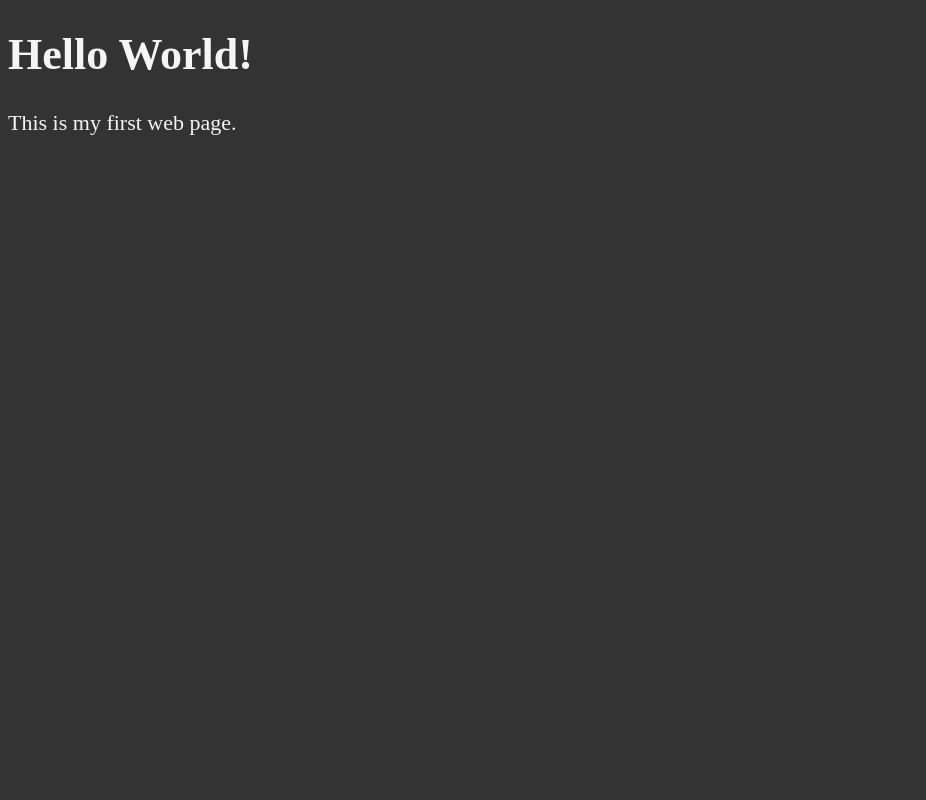
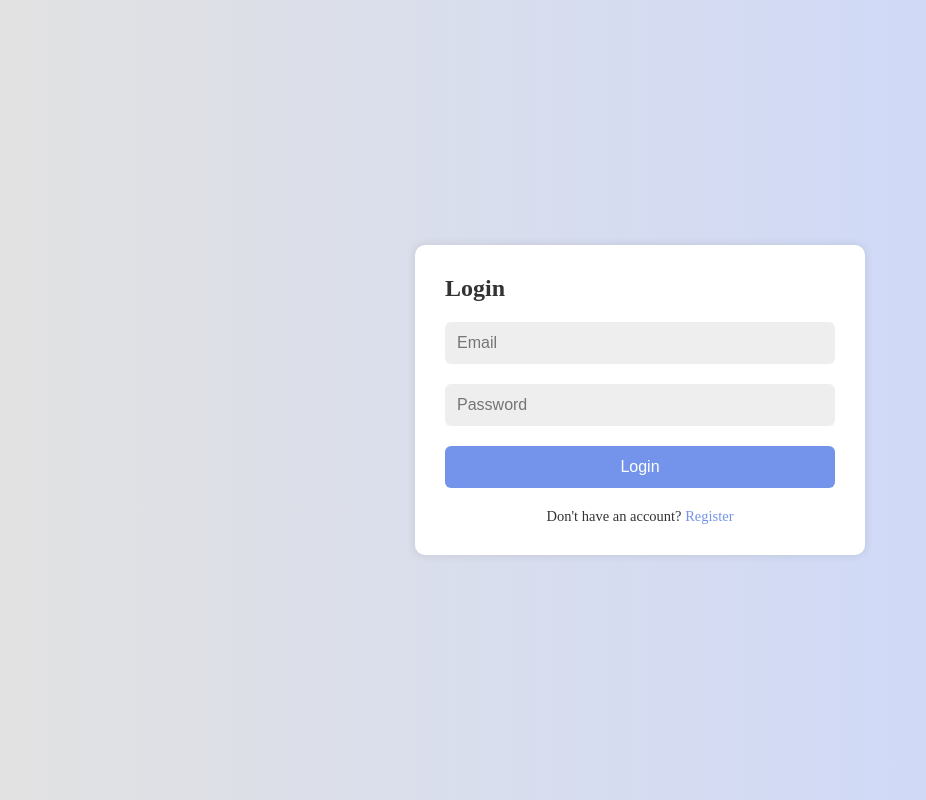
Before and after one commit to Asif091/MoovyDoovy, a PHP site: page / in a window 1280 px wide. Shown: the whole page, without its empty margins (0-926 px from the left). Run offline with PHP 8.4, Linux system fonts and the light colour scheme.

Commit message:
login page

```diff
--- a/CSE370 Project/index.html
+++ b/CSE370 Project/index.html
@@ -1,15 +1,23 @@
 <!DOCTYPE html>
 <html lang="en">
+  <head>
+    <title>MoovyDoovy</title>
+    <link rel="icon" href="MoovyDoovy_icon.png" />
+    <link rel="stylesheet" href="main.css" />
+  </head>
 
-<head>
-    <title>MoovyDoovy</title>
-    <link rel="icon" href="MoovyDoovy_icon.png">
-    <link rel="stylesheet" href="main.css">
-</head>
+  <body>
+    <div class="container">
+      <div class="form-box" id="login-form">
+        <form action="">
+          <h2>Login</h2>
 
-<body>
-    <h1>Hello World!</h1>
-    <p>This is my first web page.</p>
-</body>
-
+          <input type="email" name="email" placeholder="Email" required />
+          <input type="password" name="password" placeholder="Password" required />
+          <button type="submit" name="login">Login</button>
+          <p>Don't have an account? <a href="#">Register</a></p>
+        </form>
+      </div>
+    </div>
+  </body>
 </html>
--- a/CSE370 Project/main.css
+++ b/CSE370 Project/main.css
@@ -1,8 +1,70 @@
-html {
-    font-size: 22px;
+* {
+  margin: 0;
+  padding: 0;
+  box-sizing: border-box;
 }
 
 body {
-    background-color: #333;
-    color: whitesmoke;
+  display: flex;
+  justify-content: center;
+  align-items: center;
+  min-height: 100vh;
+  background: linear-gradient(to right, #e2e2e2, #c9d6ff);
+  color: #333;
 }
+
+.container {
+  margin: 0 15px;
+}
+
+.form-box {
+  width: 100%;
+  max-width: 450px;
+  padding: 30px;
+  background: #fff;
+  border-radius: 10px;
+  box-shadow: 0 0 10px rgba(0, 0, 0, 0.1);
+}
+
+.form-box h2 {
+  margin-bottom: 20px;
+}
+input {
+  width: 100%;
+  padding: 12px;
+  background: #eee;
+  border-radius: 6px;
+  border: none;
+  outline: none;
+  font-size: 16px;
+  color: #333;
+  margin-bottom: 20px;
+}
+button {
+  width: 100%;
+  padding: 12px;
+  background: #7494ec;
+  border-radius: 6px;
+  border: none;
+  cursor: pointer;
+  font-size: 16px;
+  color: #fff;
+  font-weight: 500;
+  margin-bottom: 20px;
+  transition: 0.5s;
+}
+button:hover {
+  background: #6884d3;
+}
+p {
+  font-size: 14.5px;
+  text-align: center;
+  margin-bottom: 0px;
+}
+p a {
+  color: #7494ec;
+  text-decoration: none;
+}
+p a:hover {
+  text-decoration: underline;
+}
```
